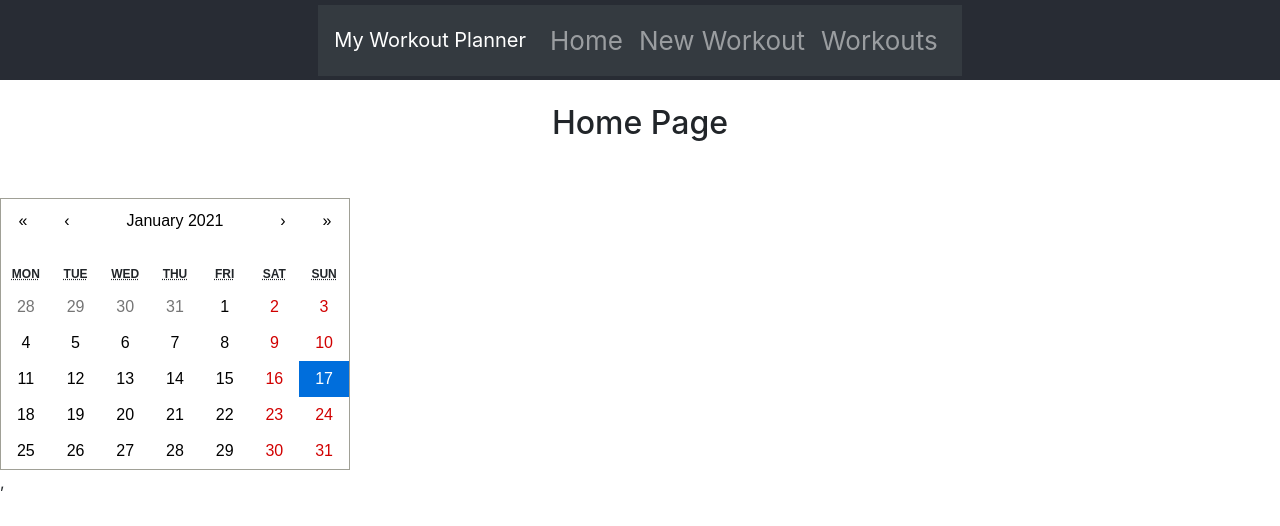
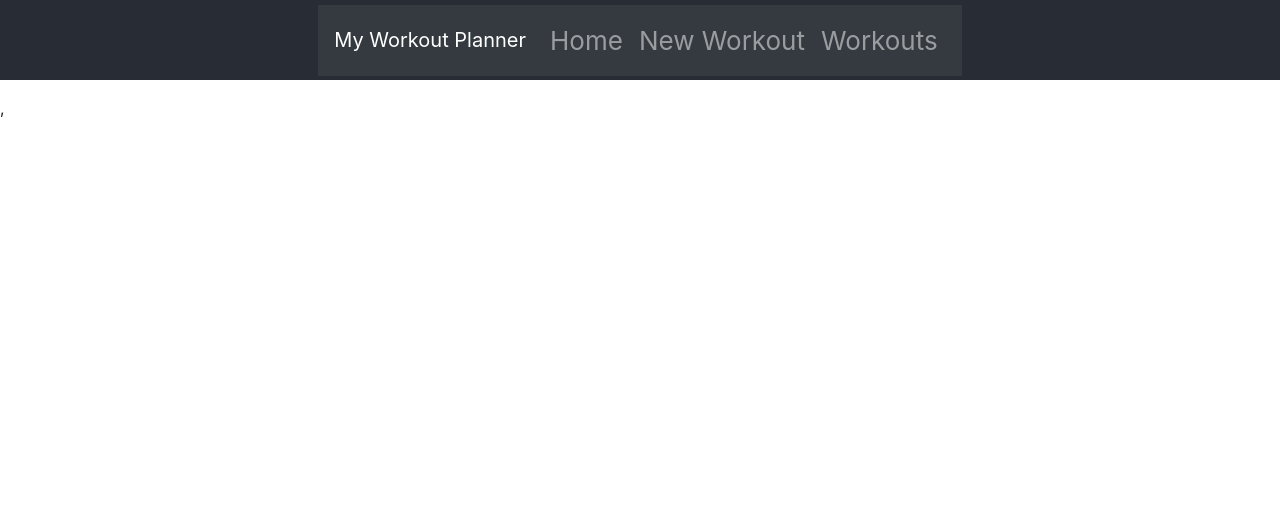
Before and after one commit to megfly/workout_planner_frontend, a React (Create React App) app: page / in a window 1280 px wide. Shown: the top 526 px of the page. Built offline with nearby package versions, Linux system fonts and the light colour scheme.

Commit message:
changed this file to display props

```diff
--- a/src/components/CalendarDisplay.js
+++ b/src/components/CalendarDisplay.js
@@ -1,93 +1,18 @@
-import React, { Component } from 'react'
-import Calendar from 'react-calendar'
-import 'react-calendar/dist/Calendar.css';
-import { connect } from 'react-redux'
-//import WorkoutDisplay from './WorkoutDisplay'
+import React from 'react'
 
-class CalendarDisplay extends Component {
-
-    state = {
-        date: new Date()
-    }
-
-    onSelect = (event) => {
-        console.log("this is the date", event)
-        let currentDate = event
-
-        //date clicked
-        this.setState({
-            date: currentDate
-        })
-
-        //match the calendar state date with this.props.workouts.attributes.date
-        //let calendarClick = this.state
-
-        //calendarClick === event
-        //console.log("this is state", this.state)
-
-
-        //filter the results per date and have it show only the data form those dates
-
-        console.log("this is props", this.props.workouts)
-    }
-
-    render() {
-
-    // const workoutResults = this.props.workouts.map((workout, index) => {
-    //     return <WorkoutDisplay
-    //       key={workout.id}
-    //       title={workout.attributes.title}
-    //       duration={workout.attributes.duration}
-    //       date={workout.attributes.date}
-    //     />
-    // })
-
+function CalendarDisplay(props) {
+    //debugger
+    console.log("this is calendardisplay props", props)
     return (
-        <div className="calendar">
-            <br />
-            <h2>Home Page</h2>
-            <br /><br />
-            <Calendar
-                onChange={this.onSelect}
-                value={this.state.date}
-            />
+        <div className="calendar-home-screen">
+            {/* <CalendarContainer
+                title={props.title}
+                duration={props.duration}
+                date={props.date}
+            /> */}
+            <ul>{props.title}</ul>
         </div>
     )
-
-    // if (workoutResults) {
-    //         return (
-    //             <div>
-    //                 <Calendar
-    //                     onChange={this.onSelect}
-    //                     value={this.state.date}
-    //                 />
-    //                 {/* {workoutResults} */}
-    //                 </div>
-    //         )
-    //     }
-
-
-    //     return (
-    //         <div>
-    //             <Calendar
-    //                 onChange={this.onSelect}
-    //                 value={this.state.date}
-    //             />
-    //             <h3>No Workouts on this date</h3>
-    //         </div>
-    //     )
-    }
 }
 
-//shop at teh state store and
-//structure what our props look like
-const mapStateToProps = state => {
-  return {
-    workouts: state.workoutReducer.workouts, //found in reducer
-    loading: state.workoutReducer.loading,
-    //loading is cuz fetch is async, takes time to get promise of result, so we use loading flag
-    //loading flag when we havent got our data yet
-  }
-}
-
-export default connect(mapStateToProps)(CalendarDisplay)
+export default CalendarDisplay
```
